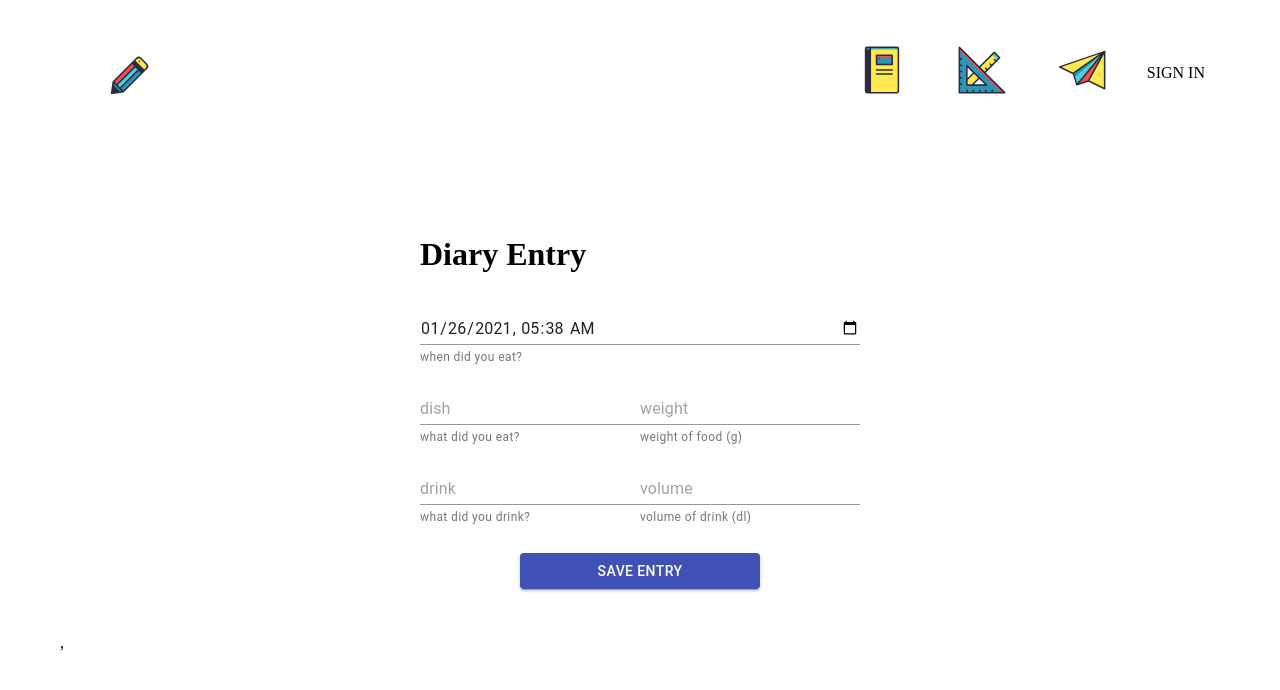
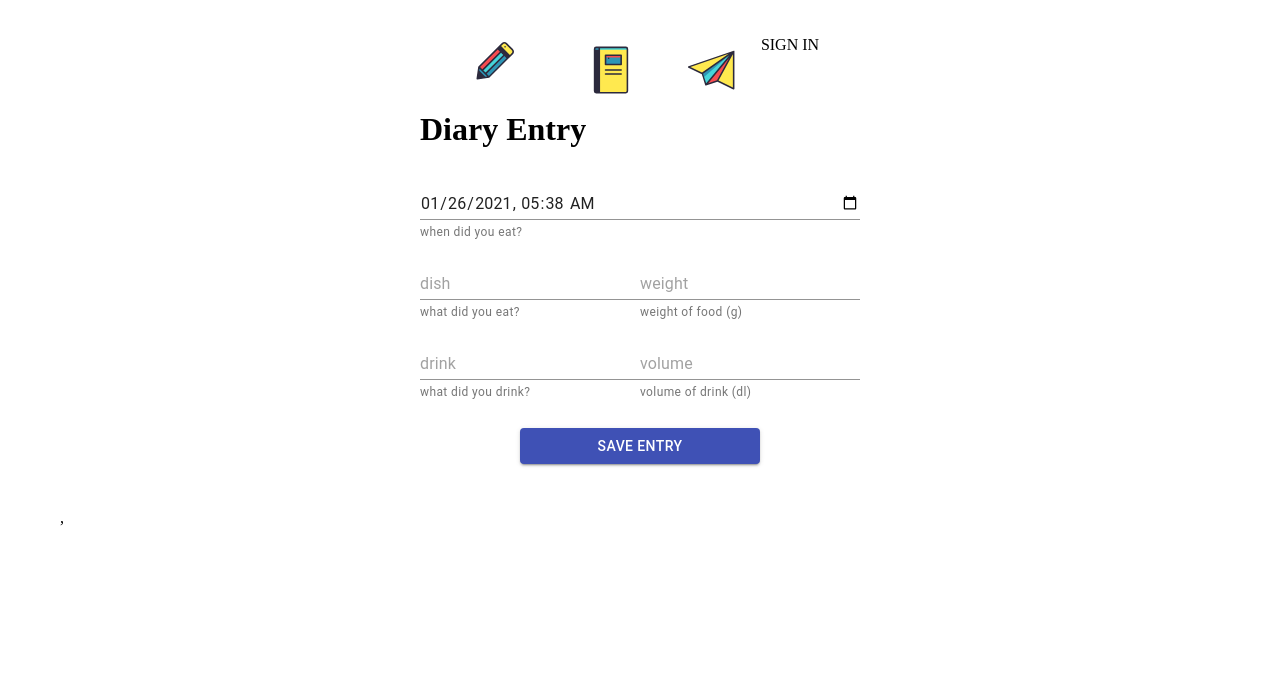
Before and after one commit to DavidAtMollimers/food-diary, a React (Create React App) app: page /entry in a window 1280 px wide. Shown: the top 690 px of the page. Built offline with nearby package versions, Linux system fonts and the light colour scheme.

Commit message:
Update header styling. Fix date-time input.

```diff
--- a/src/components/diary-entry/diary-entry.component.jsx
+++ b/src/components/diary-entry/diary-entry.component.jsx
@@ -62,7 +62,7 @@ class DiaryEntry extends React.Component {
                         onChange={this.handleChange}
                         InputLabelProps={{ shrink: true, }}
                     />
-                    <div id="container">
+                    <div className="container">
                         <TextField
                             id="name"
                             name="dish"
@@ -78,7 +78,7 @@ class DiaryEntry extends React.Component {
                             helperText="weight of food (g)"
                             onChange={this.handleChange}/>
                     </div>
-                    <div>
+                    <div className="container">
                         <TextField
                             id="name"
                             name="drink"
--- a/src/components/diary-entry/diary-entry.styles.scss
+++ b/src/components/diary-entry/diary-entry.styles.scss
@@ -1,11 +1,16 @@
-#name {
-    margin-top: 25px;
-    width: 70%;
+.container {
+    display: flex;
+    justify-content: space-between;
+
+    #name {
+        margin-top: 25px;
+    }
+
+    #numerical-value {
+        margin-top: 25px;
+    }
 }
 
-#numerical-value {
-    margin-top: 25px;
-}
 
 #submit-button {
     margin: 25px 100px 25px 100px;
--- a/src/components/header/header.component.jsx
+++ b/src/components/header/header.component.jsx
@@ -10,20 +10,18 @@ import './header.styles.scss';
 
 const Header = ( { currentUser }) => (
     <div className='header'>
-        <Link className='entry-container' to="/entry">
-            <Entry className='entry'/>
-        </Link>
         <div className='options'>
+            <Link className='entry-container' to="/entry">
+                <Entry className='entry'/>
+            </Link>
             <Link className='diary-container' to="/">
                 <Diary className='diary'/>
-            </Link>
-            <Link className='metrics-container' to="/">
-                <Metrics className='metrics'/>
             </Link>
             <Link className='contact-container' to="/contact">
                 <Contact className='contact'/>
             </Link>
 
+            {/* Move the sign in/out button to the start screen and user profile */}
             {
                 currentUser ?
                 <div className='option' onClick={() => auth.signOut()}>SIGN OUT</div>
--- a/src/components/header/header.styles.scss
+++ b/src/components/header/header.styles.scss
@@ -1,9 +1,6 @@
 .header {
-    height: 150px;
-    width: 100%;
+    height: 50px;
     display: flex;
-    justify-content: space-between;
-    margin-bottom: 25px;
 
     .entry-container {
         height: 100%;
@@ -18,12 +15,6 @@
         padding: 25px;
     }
 
-    .metrics-container {
-        height: 100%;
-        width: 100px;
-        padding: 25px;
-    }
-
     .contact-container {
         height: 100%;
         width: 100px;
@@ -31,14 +22,13 @@
     }
 
     .options {
-        width: 50%;
-        height: 70%;
+        width: 100%;
+        height: 100%;
         display: flex;
         align-items: center;
-        justify-content: flex-end;
+        justify-content: center;
 
         .option {
-            padding: 30px 15px;
             cursor: pointer;
         }
     }
```
Also changed, not shown: 1 other file (tests, documents, lock files or other folders).
